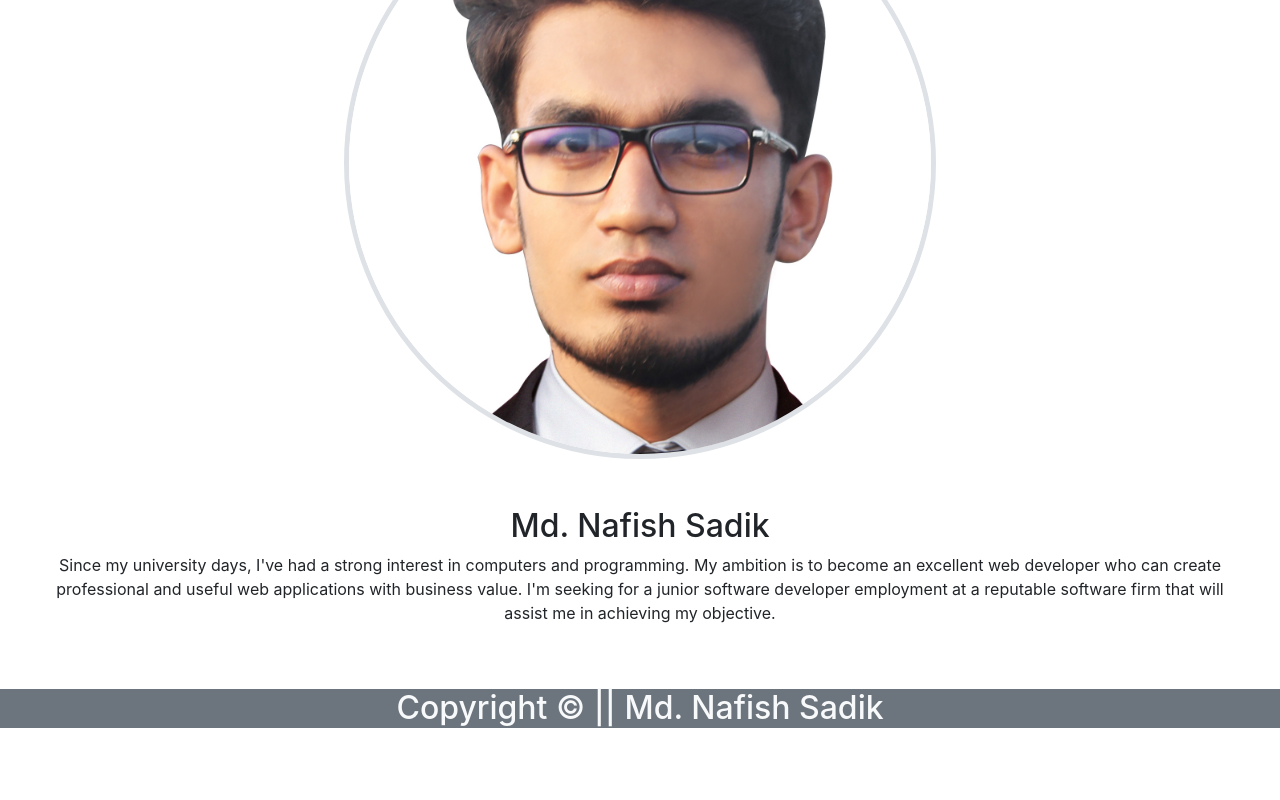
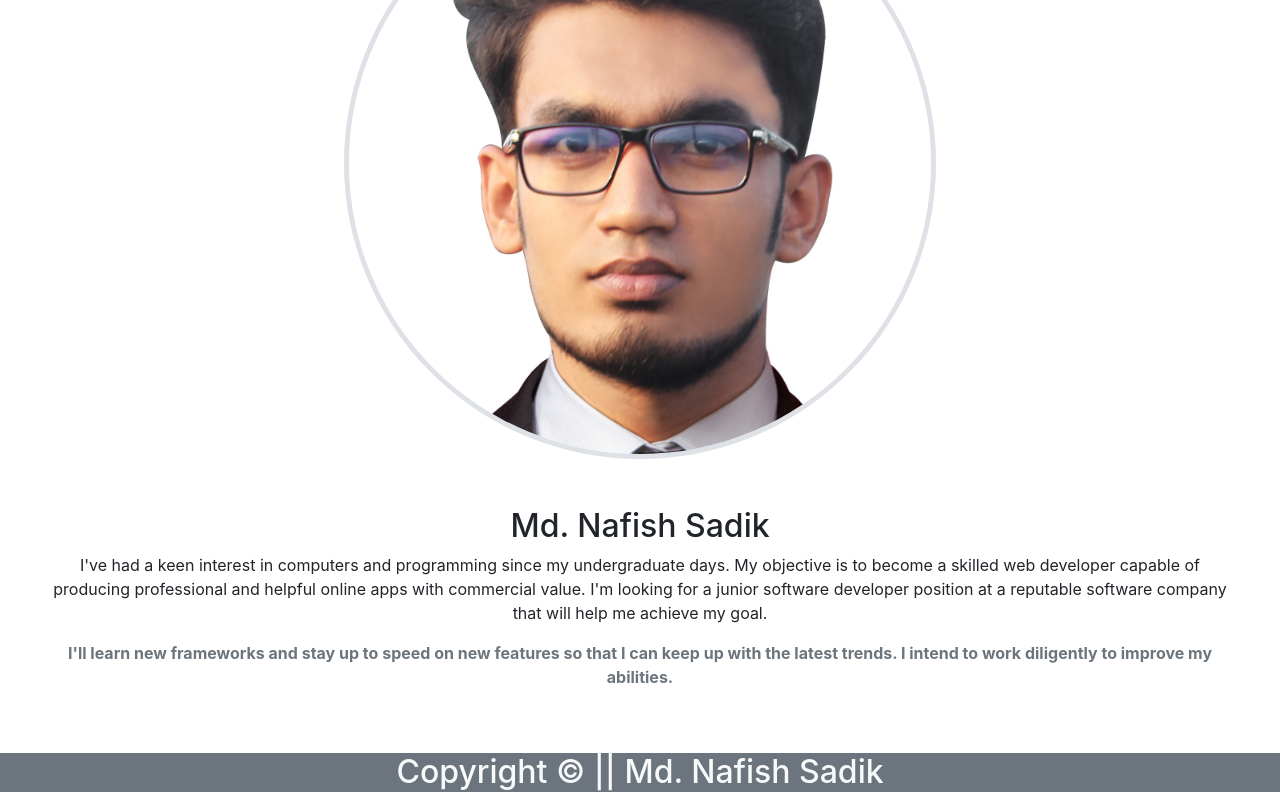
Before and after one commit to nafish08/nfs-photography, a React (Create React App) app: page /about in a window 1280 px wide. Shown: the part 285-1085 px from the top of the page. Before the commit the page ends 1021 px from the top, so only its background shows below. Built offline with nearby package versions, Linux system fonts and the light colour scheme; no server answers.

Commit message:
README.md file edited

```diff
--- a/src/Pages/About/About.js
+++ b/src/Pages/About/About.js
@@ -6,10 +6,14 @@ const About = () => {
         <div className=' p-5'>
             <img className='w-50 rounded-pill border border-5 mx-auto d-block m-5' src={profile} alt="" />
             <h2 className='text-center'>Md. Nafish Sadik</h2>
-            <p className='text-center'>Since my university days, I've had a strong interest in computers and programming.
-                My ambition is to become an excellent web developer who can create professional and
-                useful web applications with business value. I'm seeking for a junior software developer
-                employment at a reputable software firm that will assist me in achieving my objective.
+            <p className='text-center'>I've had a keen interest in computers and programming since my undergraduate days.
+                My objective is to become a skilled web developer capable of producing professional and helpful online apps
+                with commercial value. I'm looking for a junior software developer position at a reputable software company
+                that will help me achieve my goal.
+            </p>
+            <p className='text-center fw-bold text-secondary'>
+                I'll learn new frameworks and stay up to speed on new features so that I can keep up with the latest trends.
+                I intend to work diligently to improve my abilities.
             </p>
         </div>
     );
```
Also changed, not shown: 1 other file (tests, documents, lock files or other folders).
